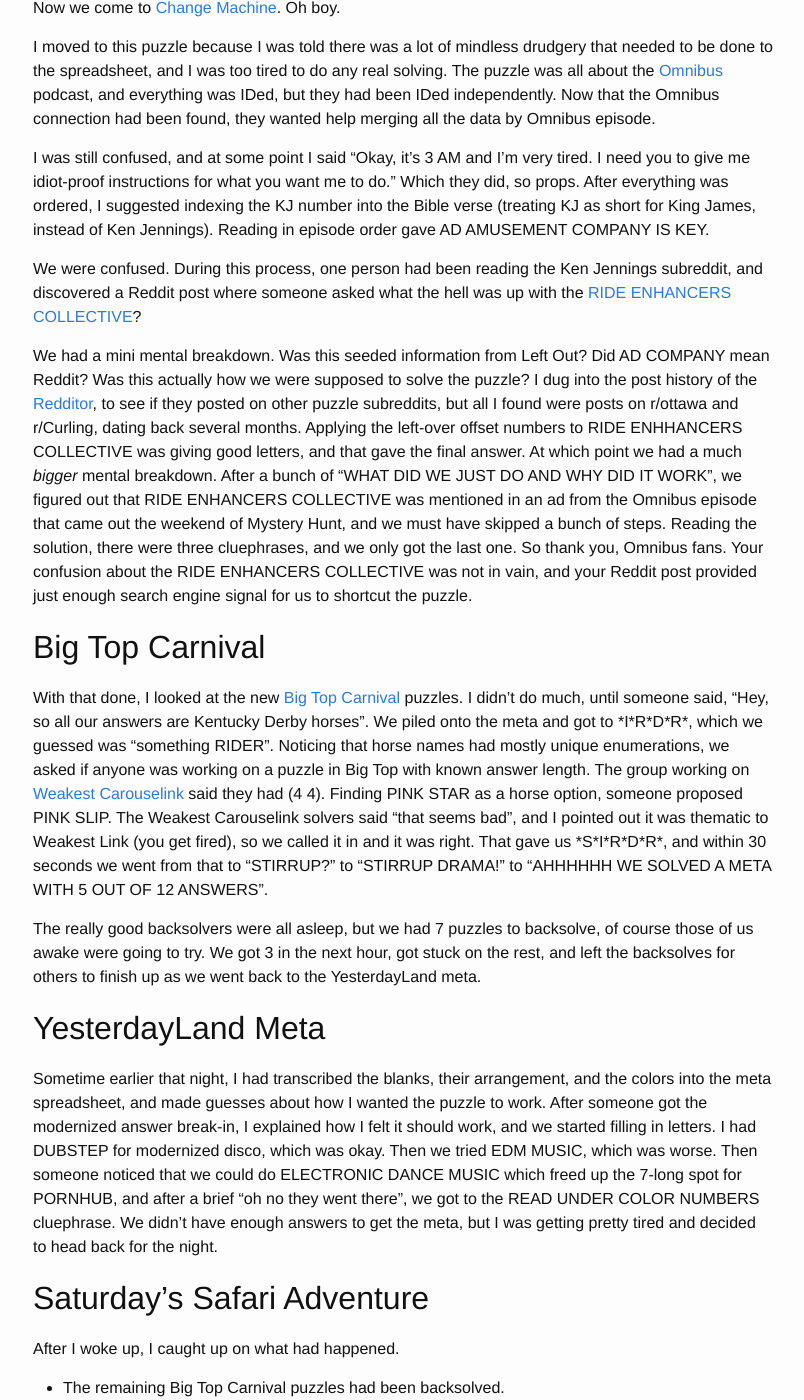
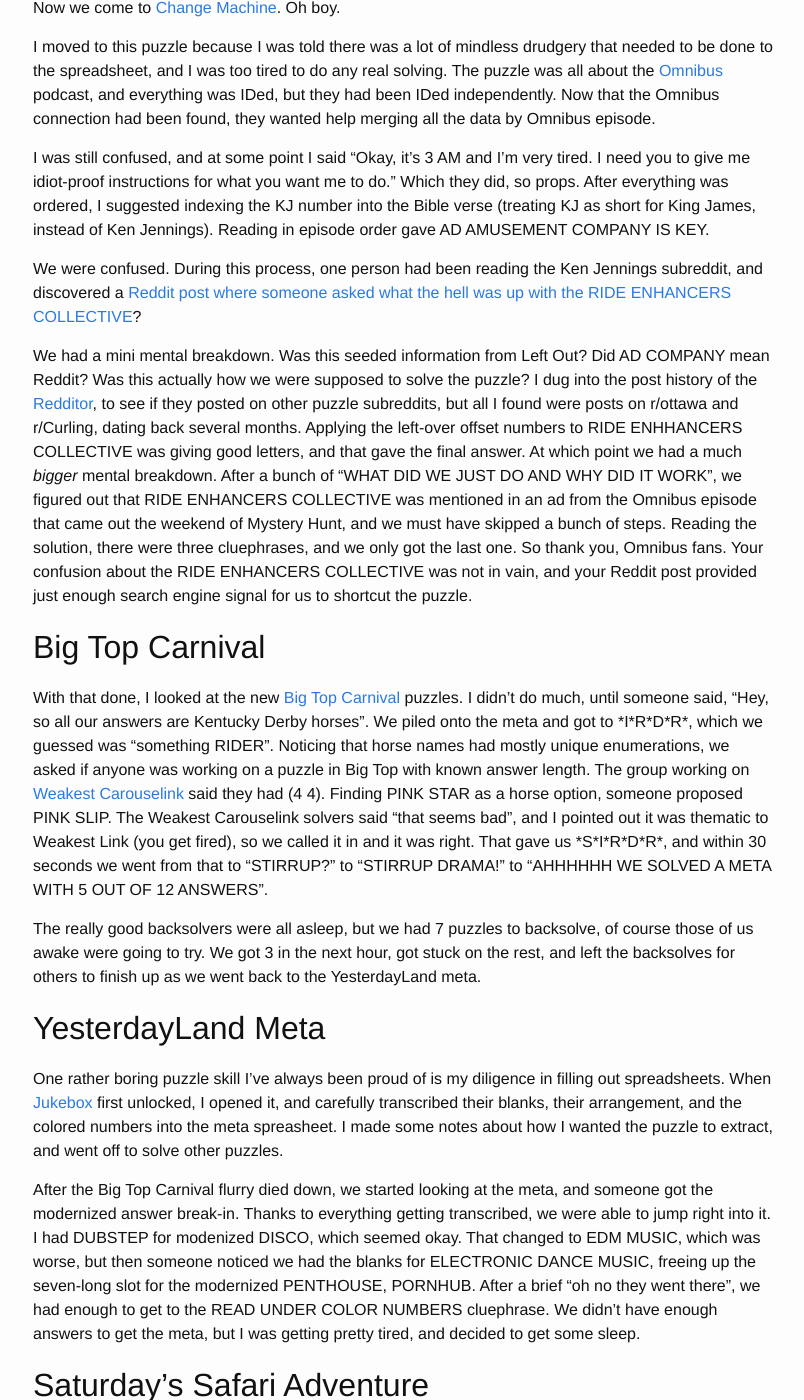
Before and after one commit to alexirpan/alexirpan.github.io, a Jekyll site: the page built from _posts/2020-02-17-mh-2020-part2.markdown, in a window 1280 px wide and 1400 px high, scrolled down 8048 px. Shown: the whole window, without its empty margins (237-1041 px from the left). Built offline with Jekyll 4.4.1, drawn with Linux system fonts in a browser that asks for light colours; nearby versions of some CDN libraries; some of the changed text lies outside the part shown.

Commit message:
Moving further down.

```diff
--- a/_posts/2020-02-17-mh-2020-part2.markdown
+++ b/_posts/2020-02-17-mh-2020-part2.markdown
@@ -372,8 +372,8 @@
 AD AMUSEMENT COMPANY IS KEY.
 
 We were confused. During this process, one person had been reading
-the Ken Jennings subreddit, and discovered a Reddit post where someone
-asked what the hell was up with the [RIDE ENHANCERS COLLECTIVE](https://www.reddit.com/r/Futurelings/comments/eq3g0v/ride_enhancers_collective/)?
+the Ken Jennings subreddit, and discovered a
+[Reddit post where someone asked what the hell was up with the RIDE ENHANCERS COLLECTIVE](https://www.reddit.com/r/Futurelings/comments/eq3g0v/ride_enhancers_collective/)?
 
 We had a mini mental breakdown. Was this seeded information from Left Out?
 Did AD COMPANY mean Reddit? Was this actually how we were supposed to solve
@@ -417,16 +417,22 @@
 
 ## YesterdayLand Meta
 
-Sometime earlier that night, I had transcribed the blanks, their arrangement, and the
-colors into the meta spreadsheet, and made guesses about how I wanted the
-puzzle to work. After someone got the modernized answer break-in, I explained
-how I felt it should work, and we started filling in letters. I had DUBSTEP for
-modernized disco, which was okay. Then we tried EDM MUSIC, which was worse.
-Then someone noticed that we could do ELECTRONIC DANCE MUSIC which freed up
-the 7-long spot for PORNHUB, and after a brief "oh no they went there", we
-got to the READ UNDER COLOR NUMBERS cluephrase. We didn't have enough answers
-to get the meta, but I was getting pretty tired and decided to head back for
-the night.
+One rather boring puzzle skill I've always been proud of is my diligence in
+filling out spreadsheets. When [Jukebox](https://pennypark.fun/puzzle/jukebox/)
+first unlocked, I opened it, and carefully transcribed their blanks, their
+arrangement, and the colored numbers into the meta spreasheet. I made some
+notes about how I wanted the puzzle to extract, and went off to solve other
+puzzles.
+
+After the Big Top Carnival flurry died down, we started looking at the meta,
+and someone got the modernized answer break-in. Thanks to everything getting
+transcribed, we were able to jump right into it. I had DUBSTEP for modenized
+DISCO, which seemed okay. That changed to EDM MUSIC, which was worse, but then
+someone noticed we had the blanks for ELECTRONIC DANCE MUSIC, freeing up the
+seven-long slot for the modernized PENTHOUSE, PORNHUB. After a brief "oh no
+they went there", we had enough to
+get to the READ UNDER COLOR NUMBERS cluephrase. We didn't have enough answers
+to get the meta, but I was getting pretty tired, and decided to get some sleep.
 
 ## Saturday's Safari Adventure
 
@@ -434,7 +440,8 @@
 
 * The remaining Big Top Carnival puzzles had been backsolved.
 * YesterdayLand's meta was solved.
-* We figured out all answers in Creative Picture Studios were emoji.
+* We finally solved the scavenger hunt, after figuring out all answers in
+Creative Picture Studios were emoji.
 * We had unlocked Safari Adventure.
 
 I ended up contributing the most to Safari Adventure, which is to be
```
